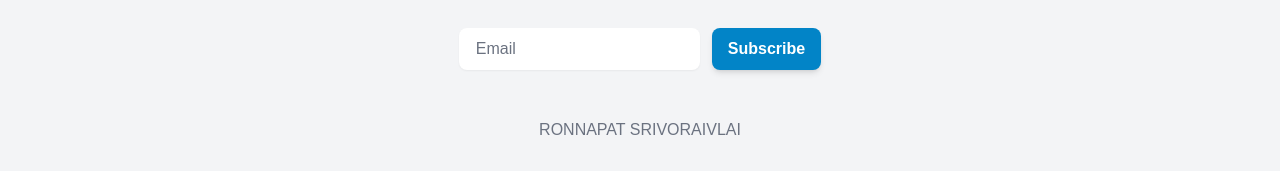
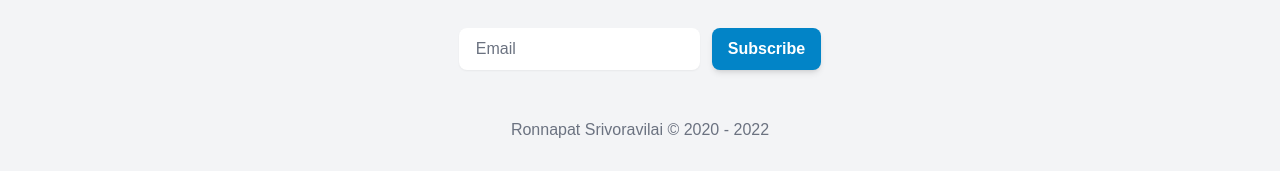
Before and after one commit to ronnapatp/ronnapat.com, a Next.js app: page /en-us in a window 1280 px wide. Shown: the part 1424-1595 px from the top of the page. Built offline with nearby package versions, Linux system fonts and the light colour scheme; no server answers.

Commit message:
Update footer (copyright)

```diff
--- a/components/footer.js
+++ b/components/footer.js
@@ -35,7 +35,7 @@ export default function footer(){
                     </form>
                 </div>
                 <div className="text-center text-gray-500 pt-10 sm:pt-12 font-light flex items-center justify-center">
-                    RONNAPAT SRIVORAIVLAI
+                    Ronnapat Srivoravilai © 2020 - {new Date().getFullYear()}
                 </div>
             </div>
         </footer>
```
